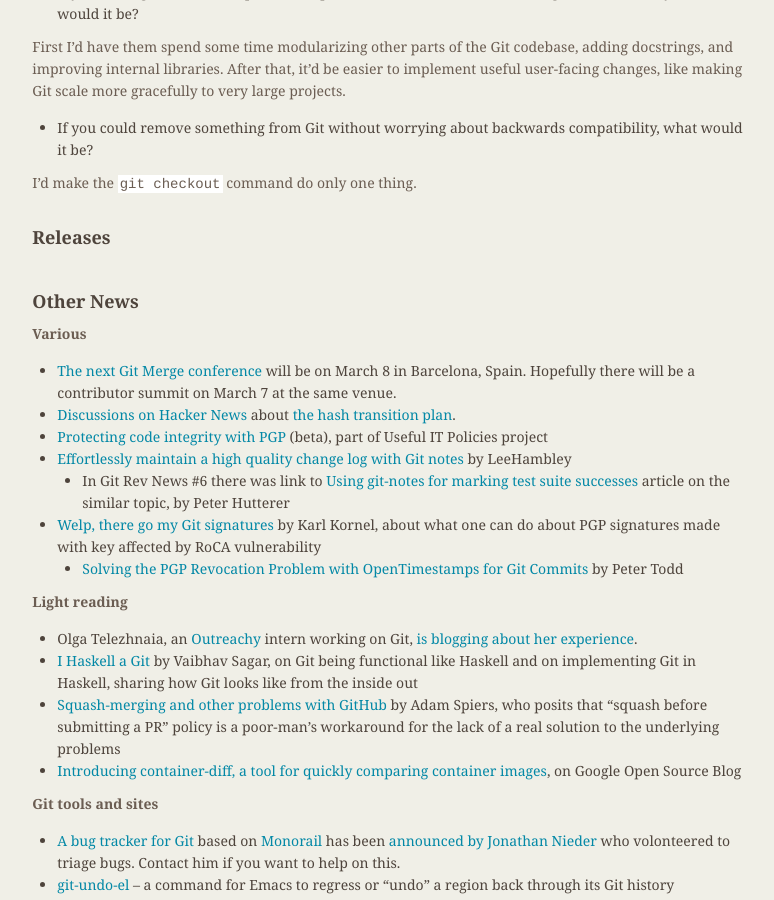
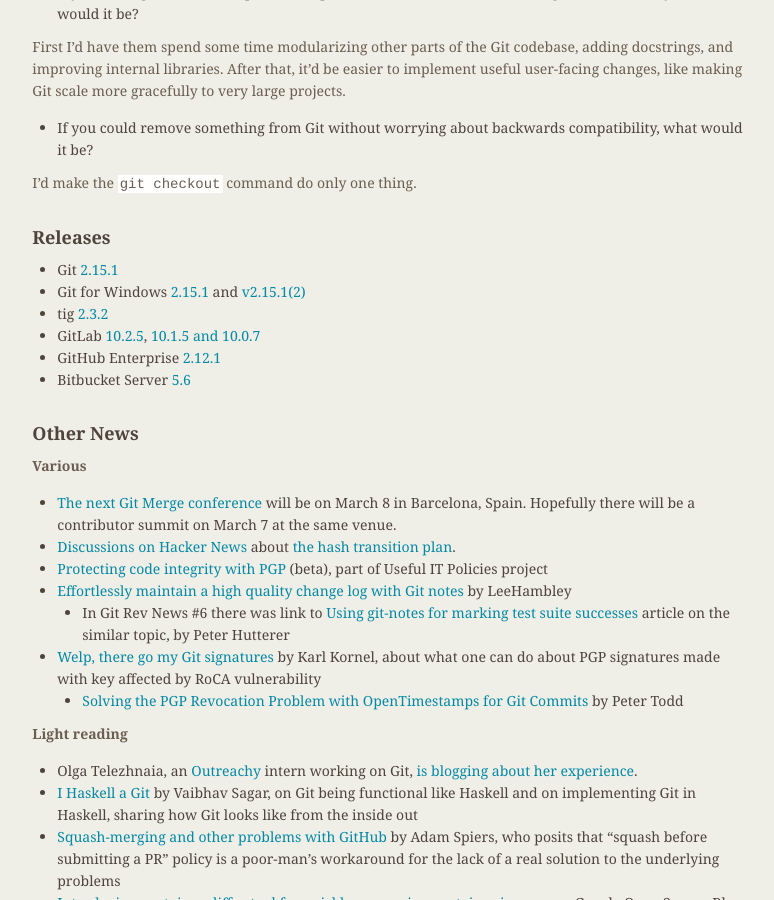
Before and after one commit to git/git.github.io, a Jekyll site: the page built from rev_news/drafts/edition-34.md, in a window 1280 px wide and 900 px high, scrolled down 4241 px. Shown: the whole window, without its empty margins (339-1113 px from the left). Built offline with Jekyll 4.4.1, drawn with Linux system fonts in a browser that asks for light colours.

Commit message:
rn-34: add Releases

```diff
--- a/rev_news/drafts/edition-34.md
+++ b/rev_news/drafts/edition-34.md
@@ -288,6 +288,12 @@
 
 ## Releases
 
+* Git [2.15.1](https://public-inbox.org/git/xmqqo9nl6g1v.fsf@gitster.mtv.corp.google.com/)
+* Git for Windows [2.15.1](https://public-inbox.org/git/alpine.DEB.2.21.1.1711300238520.6482@virtualbox/) and [v2.15.1(2)](https://public-inbox.org/git/alpine.DEB.2.21.1.1711300245250.6482@virtualbox/)
+* tig [2.3.2](https://public-inbox.org/git/CAFuPQ1+JwRy11-NA=pRN38GHt5Bk+KswzYNTba=JRFoZZ62byA@mail.gmail.com/)
+* GitLab [10.2.5](https://about.gitlab.com/2017/12/18/gitlab-10-2-5-released/), [10.1.5 and 10.0.7](https://about.gitlab.com/2017/12/08/gitlab-10-dot-2-dot-4-security-release/)
+* GitHub Enterprise [2.12.1](https://enterprise.github.com/releases/2.12.1/notes)
+* Bitbucket Server [5.6](https://confluence.atlassian.com/bitbucketserver/bitbucket-server-5-6-release-notes-939918647.html)
 
 ## Other News
 
```
